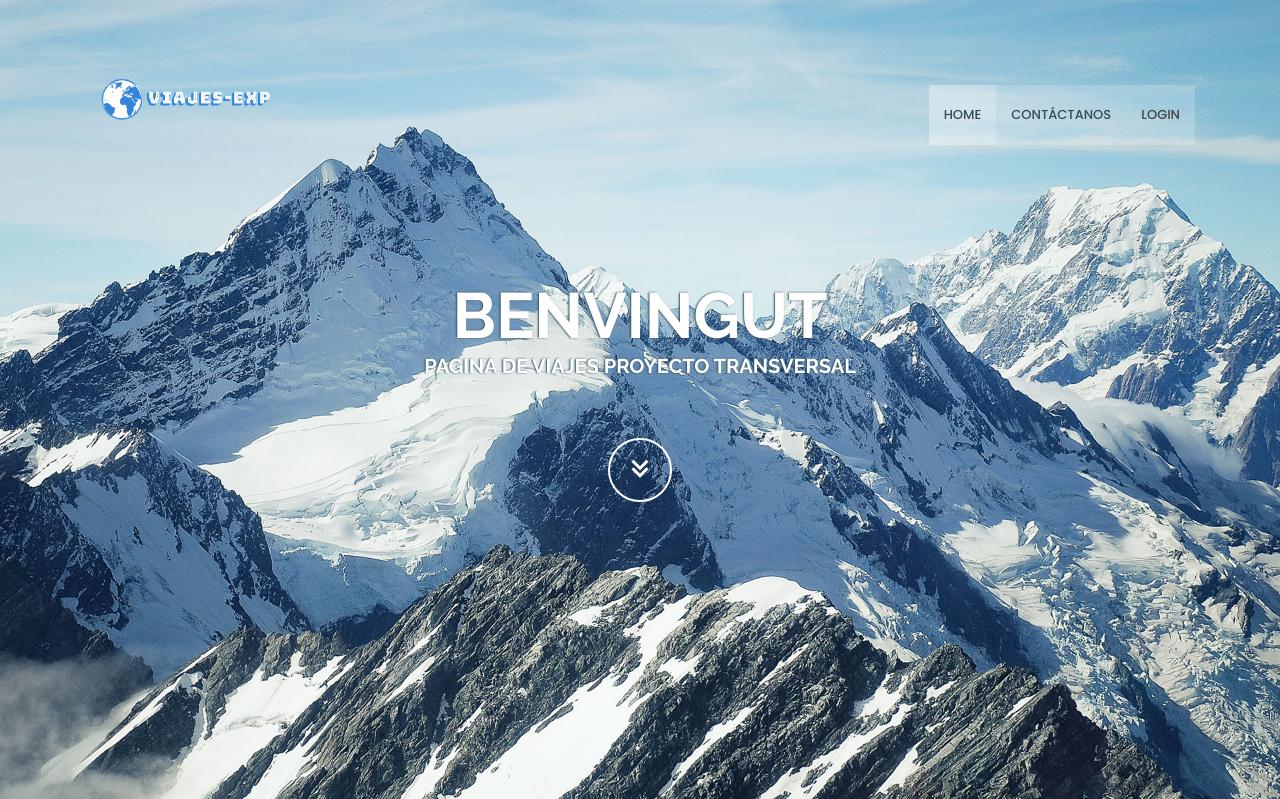
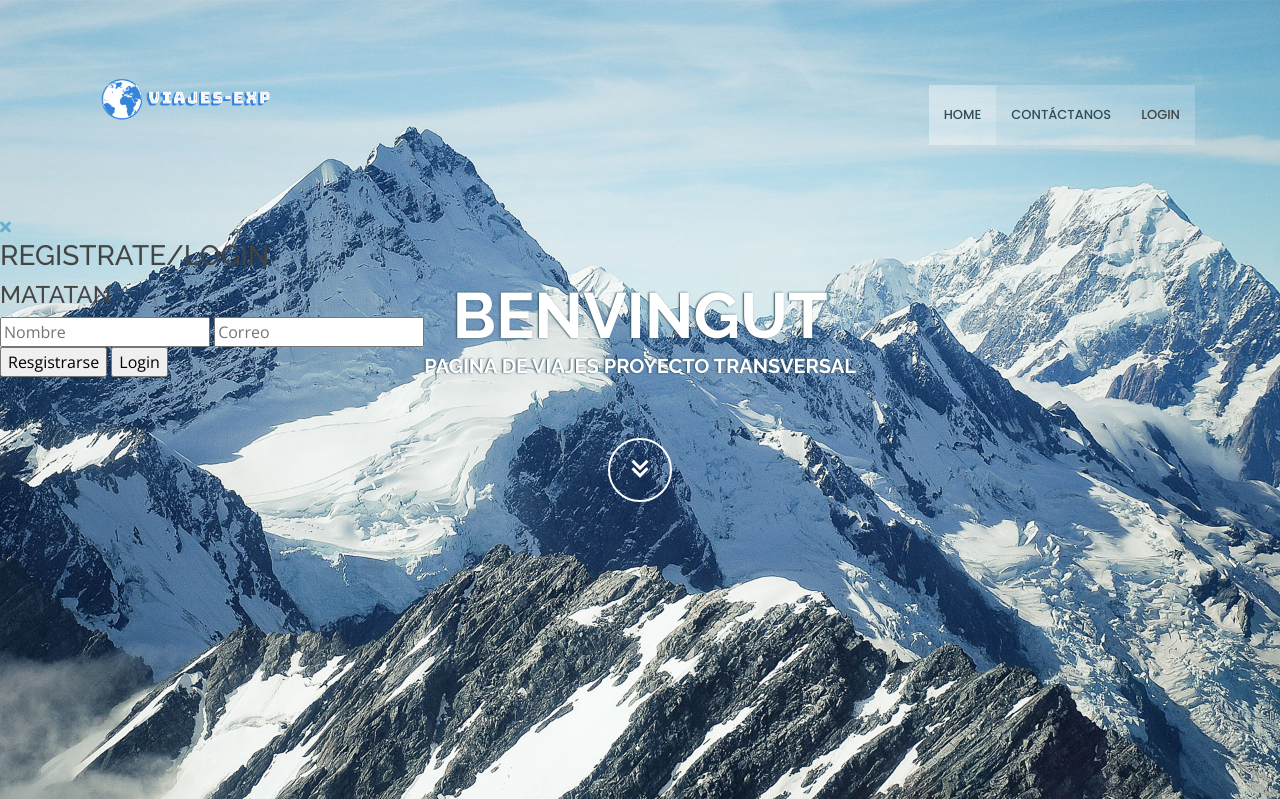
Before and after one commit to Jcuestaa/Viajes, a PHP site: page / in a window 1280 px wide. Shown: the top 799 px of the page. Run offline with PHP 8.4, Linux system fonts and the light colour scheme; data that the repository does not hold is empty; some libraries are stand-ins or nearby versions.

Commit message:
PopUp Actualizado en Login

```diff
--- a/Proyecto Viajes Grupo 6/index.php
+++ b/Proyecto Viajes Grupo 6/index.php
@@ -23,7 +23,7 @@
     <link href="assets/vendor/venobox/venobox.css" rel="stylesheet">
     <link href="assets/vendor/owl.carousel/assets/owl.carousel.min.css" rel="stylesheet">
     <link href="assets/vendor/aos/aos.css" rel="stylesheet">
-
+    <link rel="stylesheet" href="https://use.fontawesome.com/releases/v5.5.0/css/all.css">
     <!-- Template Main CSS File -->
     <link href="assets/css/style.css" rel="stylesheet">
 
@@ -33,6 +33,7 @@
   * Author: BootstrapMade.com
   * License: https://bootstrapmade.com/license/
   ======================================================== -->
+    <script src="./assets/js/popup.js"></script>
 </head>
 
 <body>
@@ -56,6 +57,24 @@
             </nav><!-- .nav-menu -->
 
         </div>
+        <div class="contenedor">
+            <div class="overlay" id="overlay">
+               <div class="popup" id="popup">
+                   <a href="#" id="btn-cerrar-popup" class="btn-cerrar-popup"><i class="fas fa-times"></i></a>
+                   <h3>REGISTRATE/LOGIN</h3>
+                   <h4>MATATAN</h4>
+                   <form action="">
+                       <div class="contenedor-inputs">
+                           <input type="text" placeholder="Nombre">
+                           <input type="email" placeholder="Correo">
+                       </div>
+                       <input type="submit" class="btn-submit" value="Resgistrarse">
+
+                       <input type="submit" class="btn-submit2" value="Login">
+                   </form>
+                </div>
+            </div>
+        </div>
     </header><!-- End Header -->
 
     <!-- ======= Hero Section ======= -->
@@ -65,6 +84,7 @@
             <h2>PAGINA DE VIAJES PROYECTO TRANSVERSAL</h2>
             <a href="#about" class="btn-get-started scrollto"><i class="bx bx-chevrons-down"></i></a>
         </div>
+
     </section><!-- End Hero -->
 
     <main id="main">
```
